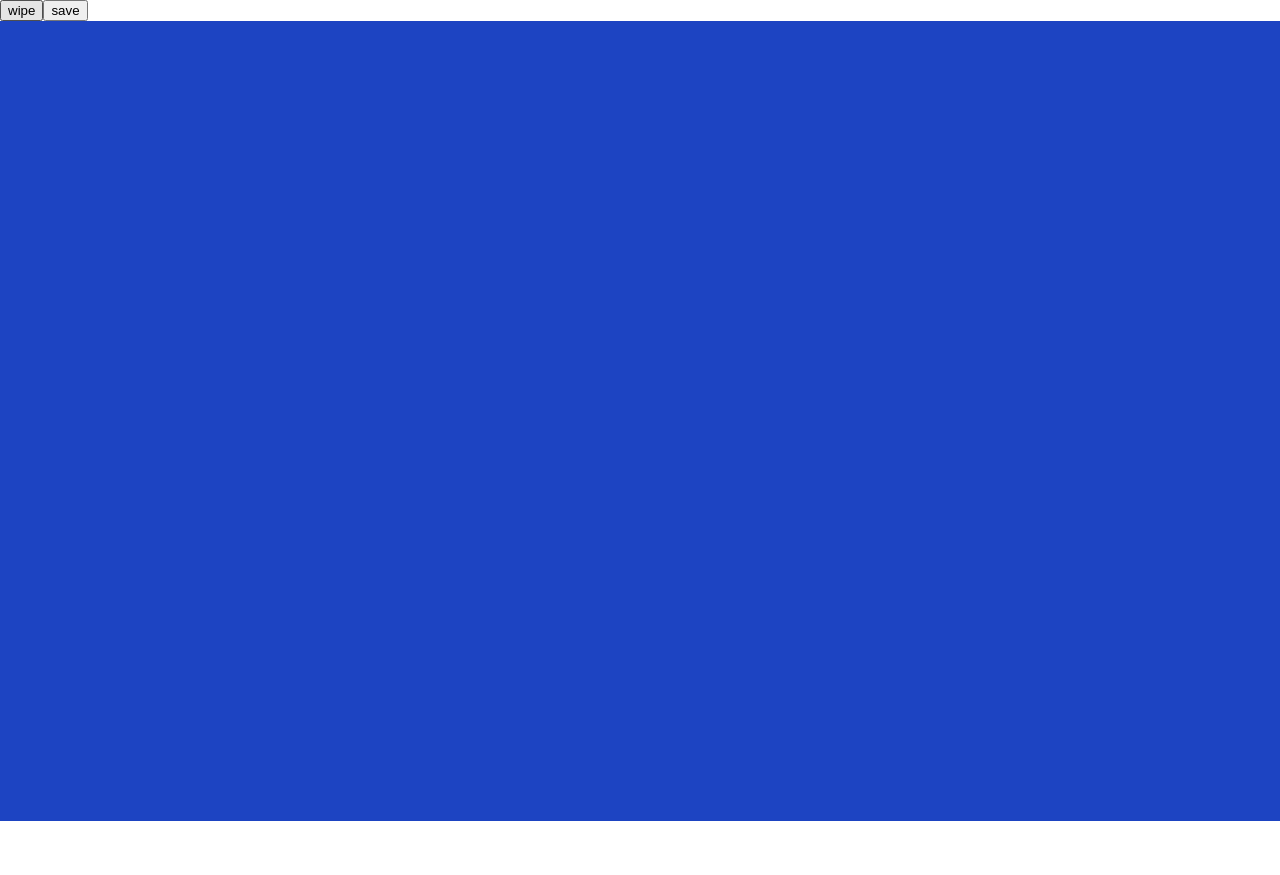
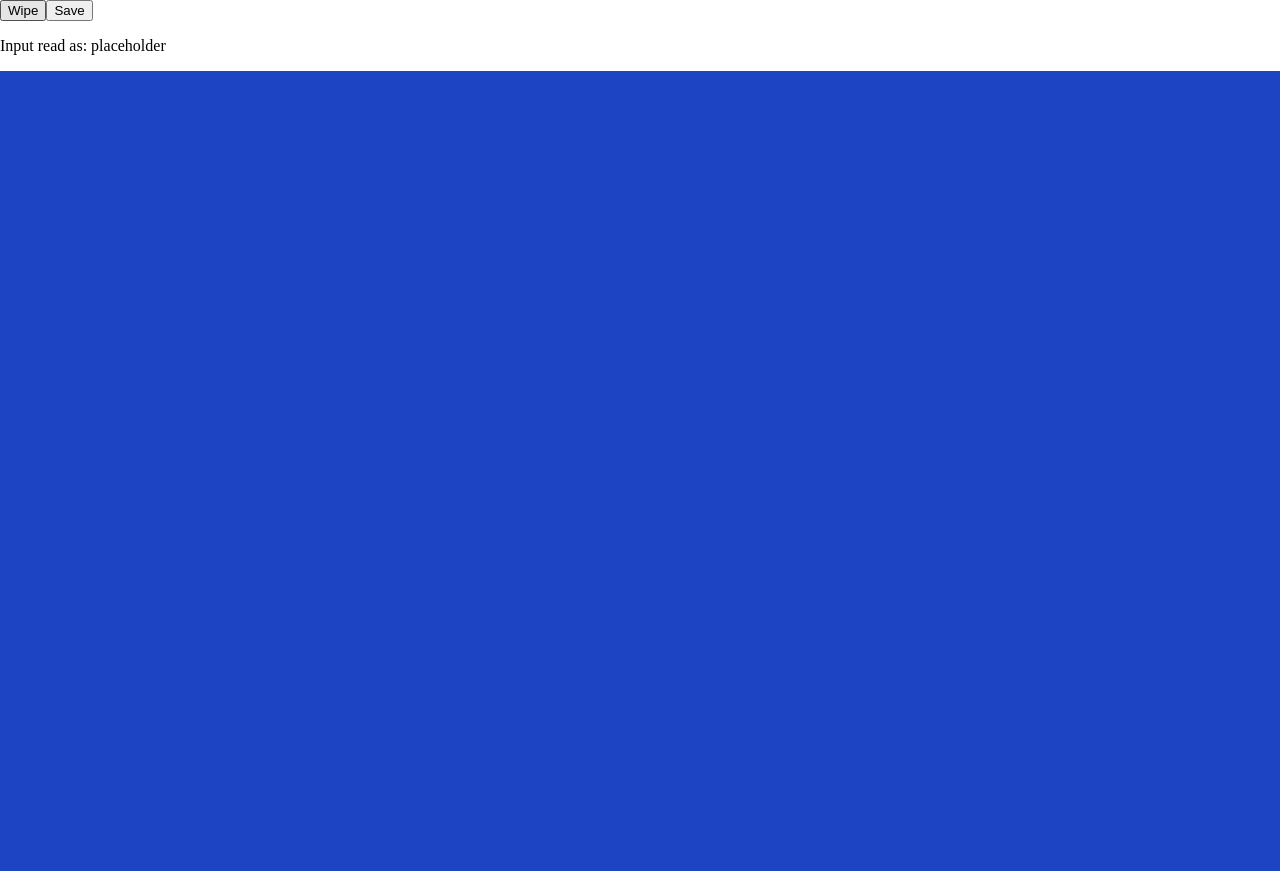
Before and after one commit to DavidMael/Handwriting-Web-App, a React (Create React App) app in the folder writing-frontend/: page / in a window 1280 px wide. Before the commit the page ends 825 px from the top, so only its background shows below. Built offline with nearby package versions, Linux system fonts and the light colour scheme.

Commit message:
display text

```diff
--- a/writing-frontend/src/App.js
+++ b/writing-frontend/src/App.js
@@ -98,14 +98,21 @@ function App () {
     anchor.click();
   }
 
+  const processText = () => {
+    return "placeholder";
+  }
+
   return(
     <div>
       <button onClick={newScreen} >
-        wipe
+        Wipe
       </button>
       <button onClick={saveImage}>
-        save
+        Save
       </button>
+      <p>
+        Input read as: {processText()}
+      </p>
       <canvas
         onMouseDown={placePen}
         onMouseMove={completeBeziers}
```
